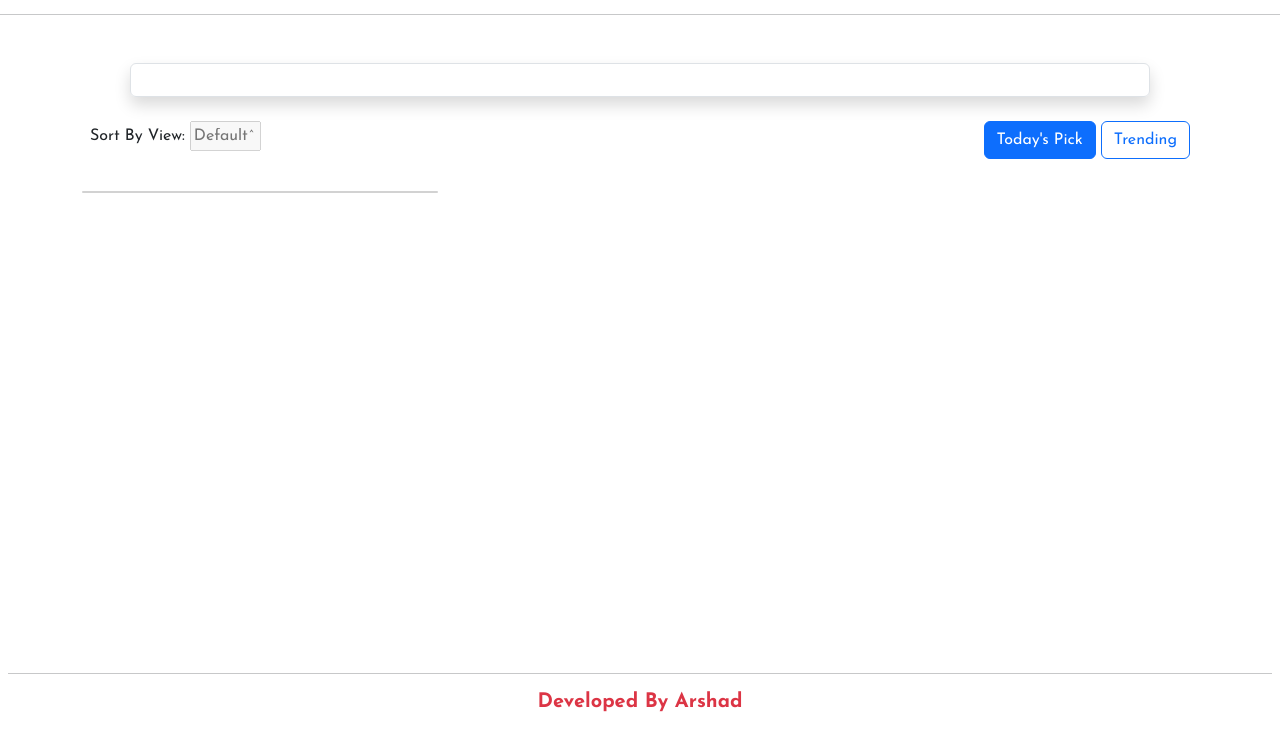
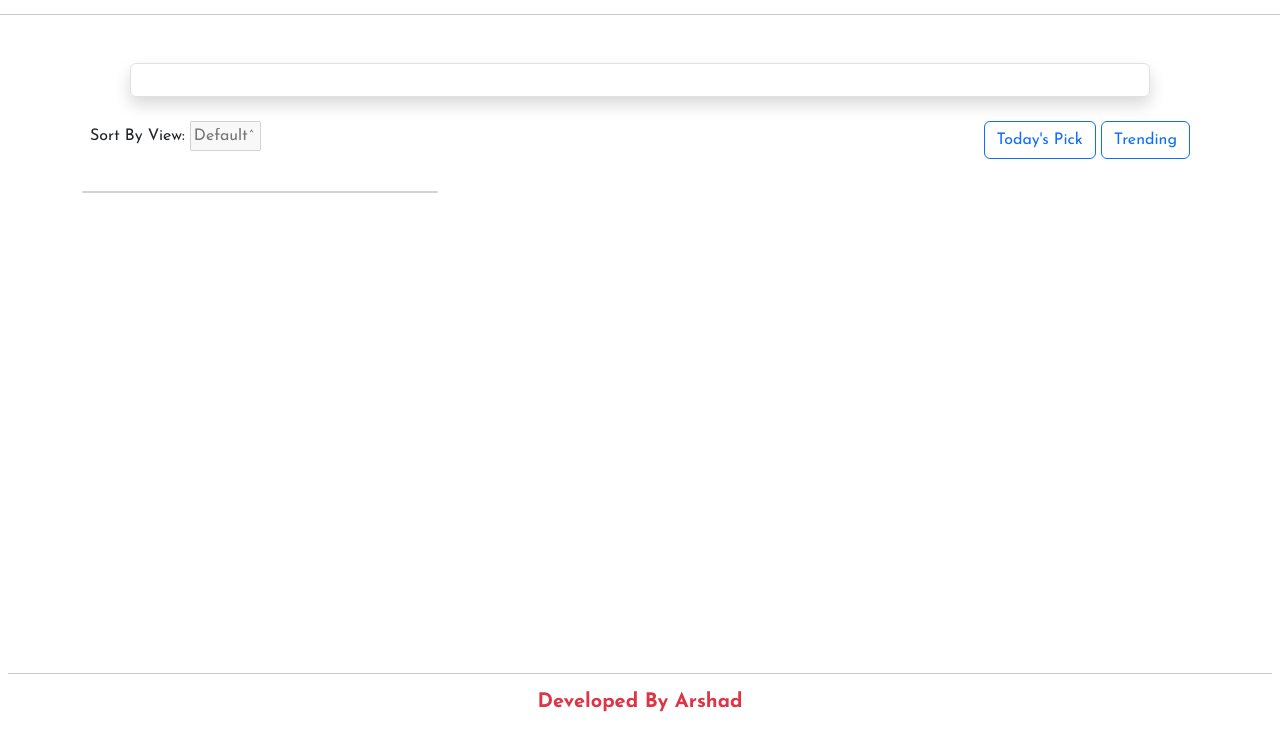
Before and after one commit to Arshad4320/news-portal, a plain HTML site: page index.html in a window 1280 px wide. Shown: the part 70-800 px from the top of the page. Drawn offline with nearby package versions, Linux system fonts and the light colour scheme; files that its build step writes are made by us from their sources; no server answers; a web font is replaced by a local one.

Commit message:
some button change

```diff
--- a/index.html
+++ b/index.html
@@ -74,7 +74,7 @@
                 </div>
                 <div class="ms-auto p-2">
 
-                    <button class="btn btn-primary">Today's Pick</button>
+                    <button class="btn btn-outline-primary">Today's Pick</button>
                     <button class="btn btn-outline-primary">Trending</button>
                 </div>
             </div>
```
